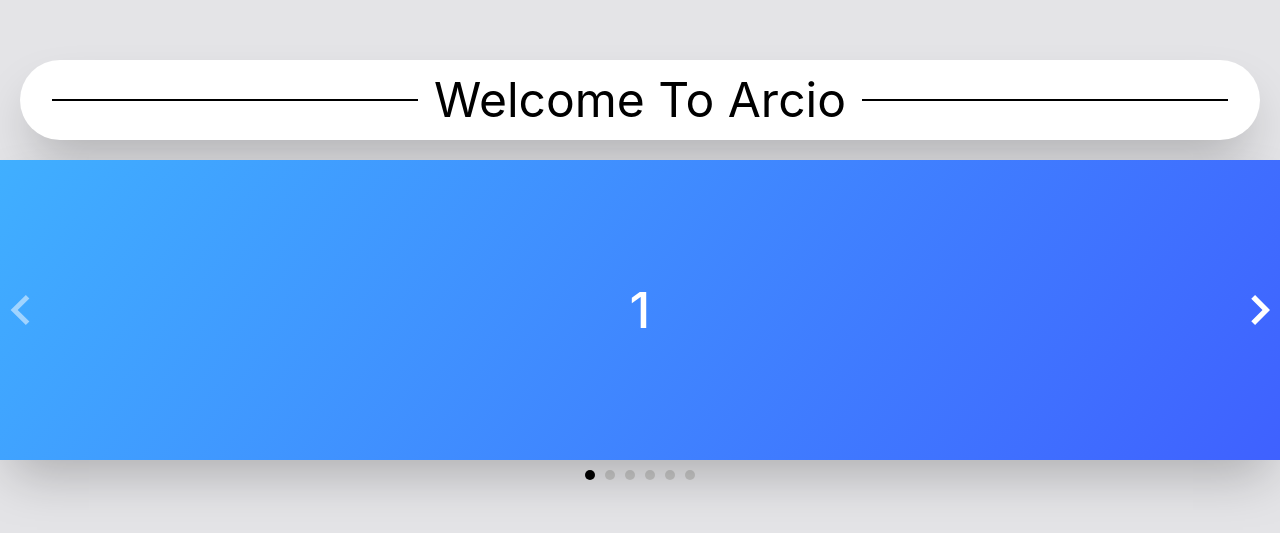
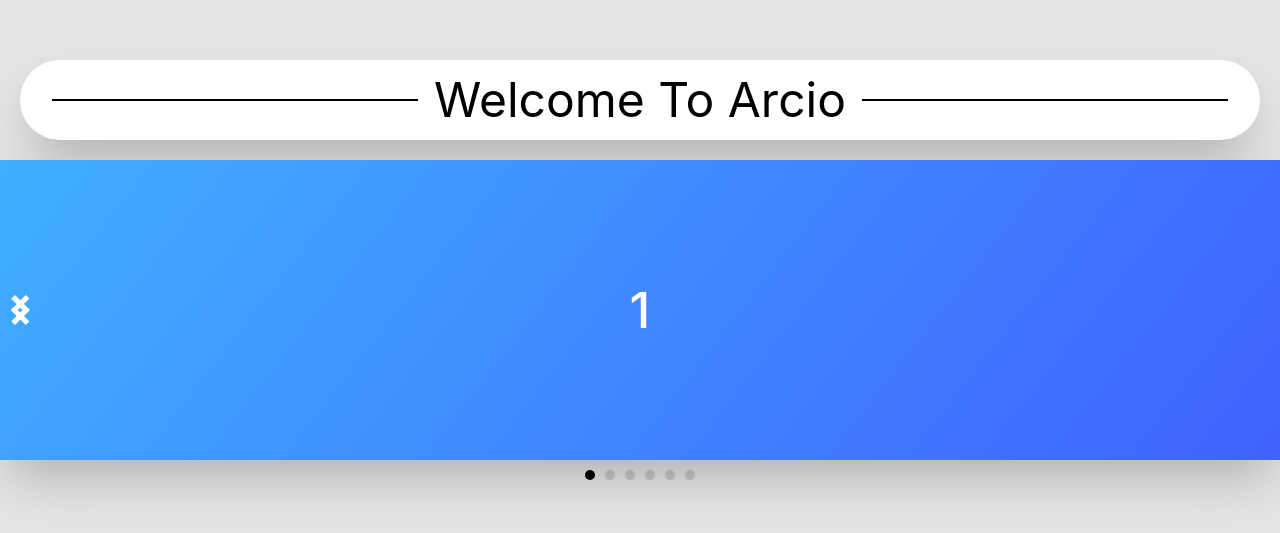
Before and after one commit to arcio-uk/Sales-Website, a React (Vite) app: page / in a window 1280 px wide. Shown: the part 135-668 px from the top of the page. Built offline with nearby package versions, Linux system fonts and the light colour scheme.

Commit message:
style: made the clicking area for the arrow larger (for accessibility)

```diff
--- a/src/ui/Carosel/Arrow.tsx
+++ b/src/ui/Carosel/Arrow.tsx
@@ -1,19 +1,16 @@
 const Arrow = (props: {
-  disabled: boolean
   left?: boolean
   onClick: (e: any) => void
 }) => {
-  const { disabled, left, onClick } = props;
+  const { left, onClick } = props;
 
-  const disabeld = disabled ? ' arrow--disabled' : '';
   return (
+    <div onClick={onClick} className="arrowContainer h-full w-10 cursor-pointer">
+      <div className={`arrow ${left ? 'arrow--left' : 'arrow--right'}`}>
         <svg
-      onClick={onClick}
-      className={`arrow ${
-        left ? 'arrow--left' : 'arrow--right'
-      } ${disabeld}`}
           xmlns="http://www.w3.org/2000/svg"
           viewBox="0 0 24 24"
+          className="flex-1"
         >
           {left ? (
             <path d="M16.67 0l2.83 2.829-9.339 9.175 9.339 9.167-2.83 2.829-12.17-11.996z" />
@@ -21,6 +18,9 @@ const Arrow = (props: {
             <path d="M5 3l3.057-3 11.943 12-11.943 12-3.057-3 9-9z" />
           )}
         </svg>
+      </div>
+    </div>
+
   );
 };
 
--- a/src/ui/Carosel/Carosel.tsx
+++ b/src/ui/Carosel/Carosel.tsx
@@ -1,4 +1,4 @@
-import React, { useState } from 'react';
+import React, { useEffect, useState } from 'react';
 import { useKeenSlider } from 'keen-slider/react';
 import './carosel.css';
 import 'keen-slider/keen-slider.min.css';
@@ -11,15 +11,25 @@ export interface CaroselProps {
 const Carosel = ({ children }: CaroselProps) => {
   const [currentSlide, setCurrentSlide] = useState(0);
   const [loaded, setLoaded] = useState(false);
+  const [lastChanged, setLastChanged] = useState(Date.now());
   const [sliderRef, instanceRef] = useKeenSlider<HTMLDivElement>({
     initial: 0,
+    loop: true,
     slideChanged(slider) {
       setCurrentSlide(slider.track.details.rel);
+      setLastChanged(Date.now());
     },
     created() {
       setLoaded(true);
     },
   });
+
+  // set a delay for changing the carosel slide
+  useEffect(() => {
+    setTimeout(() => {
+
+    }, 10000);
+  }, [lastChanged]);
 
   return (
     <div>
@@ -32,15 +42,9 @@ const Carosel = ({ children }: CaroselProps) => {
           <Arrow
             left
             onClick={(e: any) => e.stopPropagation() || instanceRef.current?.prev()}
-            disabled={currentSlide === 0}
           />
-
           <Arrow
             onClick={(e: any) => e.stopPropagation() || instanceRef.current?.next()}
-            disabled={
-                currentSlide
-                === instanceRef.current.track.details.slides.length - 1
-              }
           />
         </>
         )}
--- a/src/ui/Carosel/carosel.css
+++ b/src/ui/Carosel/carosel.css
@@ -101,6 +101,13 @@
   background: #000;
 }
 
+.arrowContainer {
+  position: absolute;
+  top: 50%;
+  transform: translateY(-50%);
+  -webkit-transform: translateY(-50%);
+}
+
 .arrow {
   width: 30px;
   height: 30px;
@@ -109,7 +116,6 @@
   transform: translateY(-50%);
   -webkit-transform: translateY(-50%);
   fill: #fff;
-  cursor: pointer;
 }
 
 .arrow--left {
@@ -120,7 +126,3 @@
   left: auto;
   right: 5px;
 }
-
-.arrow--disabled {
-  fill: rgba(255, 255, 255, 0.5);
-}
```
Lines whose indentation alone changed are shown as unchanged.
